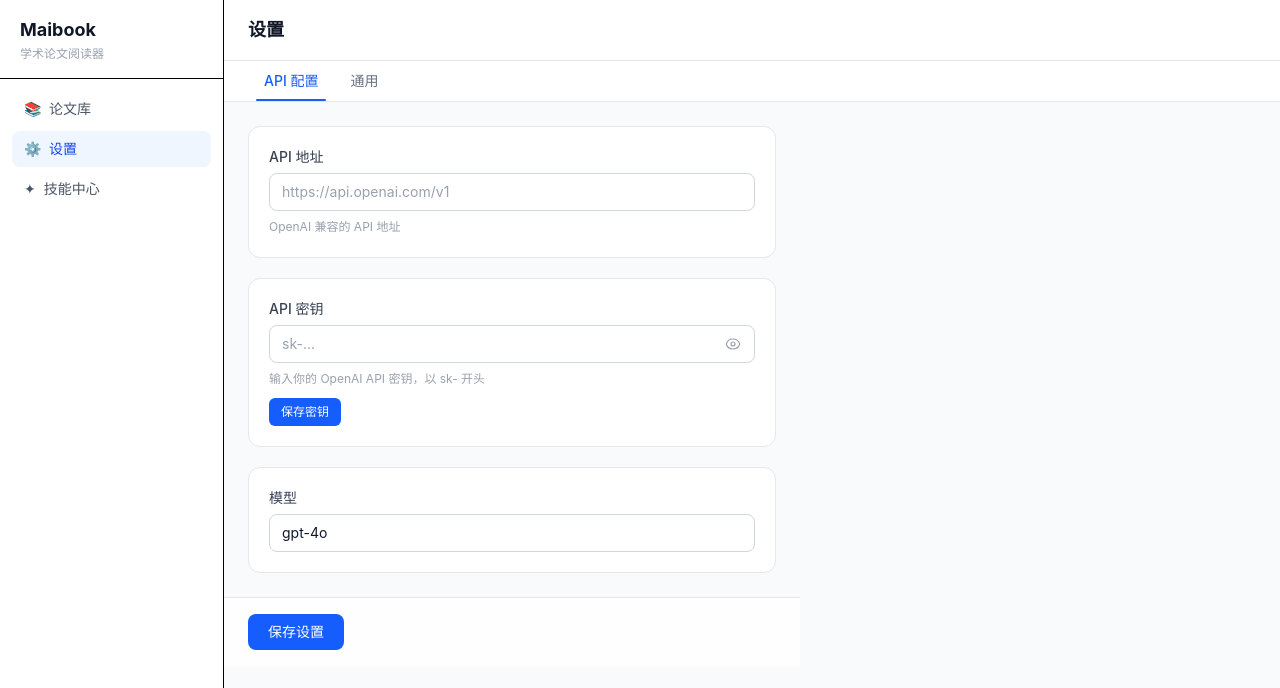
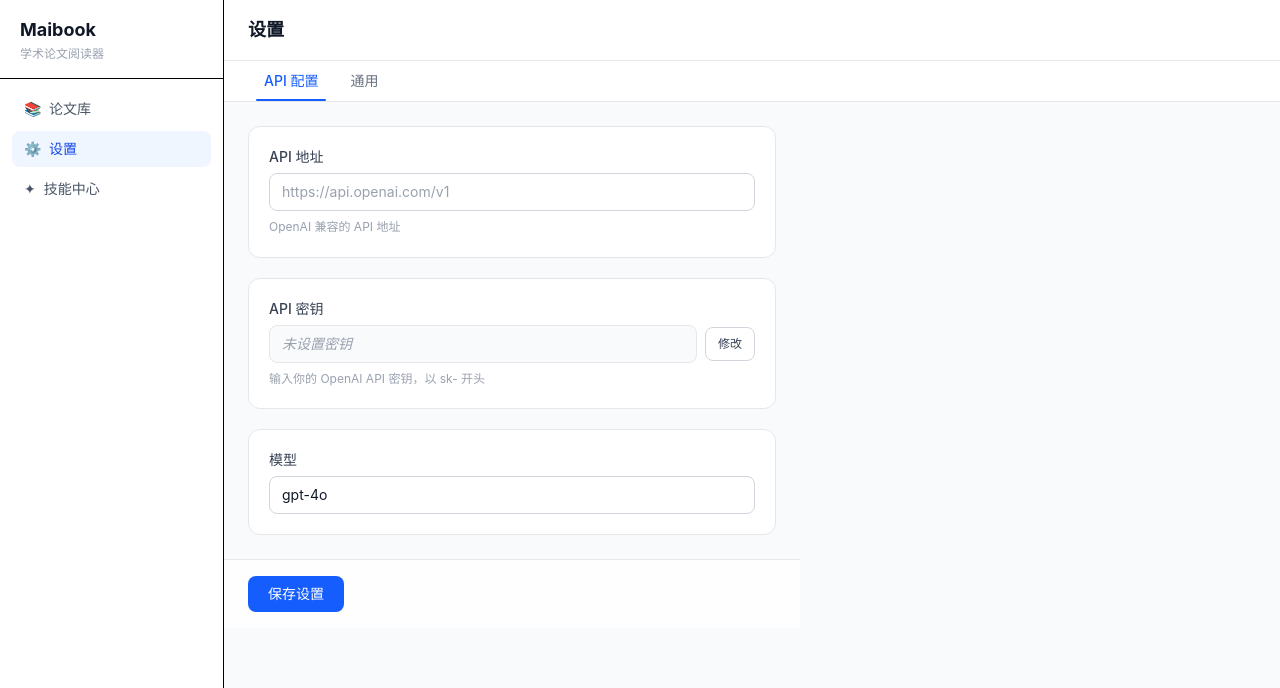
Before and after one commit to CptHowe/maibook, a React (Vite) app: page /settings in a window 1280 px wide. Shown: the top 688 px of the page. Built offline with nearby package versions, Linux system fonts and the light colour scheme.

Commit message:
feat: add read-only guard and dirty-state save for API key field

```diff
--- a/src/locales/en.json
+++ b/src/locales/en.json
@@ -68,7 +68,11 @@
     "hideKey": "Hide key",
     "saveApiKey": "Save Key",
     "savingApiKey": "Saving...",
-    "apiKeySaved": "Saved",
+   "apiKeySaved": "Saved",
+    "modifyKey": "Modify",
+    "editKey": "Edit Key",
+    "keySet": "Key is set",
+    "keyNotSet": "No key set",
     "model": "Model",
     "uiLanguage": "UI Language",
     "theme": "Theme",
--- a/src/locales/zh.json
+++ b/src/locales/zh.json
@@ -108,7 +108,11 @@
     "hideKey": "隐藏密钥",
     "saveApiKey": "保存密钥",
     "savingApiKey": "保存中...",
-    "apiKeySaved": "已保存",
+   "apiKeySaved": "已保存",
+    "modifyKey": "修改",
+    "editKey": "编辑密钥",
+    "keySet": "密钥已设置",
+    "keyNotSet": "未设置密钥",
     "model": "模型",
     "uiLanguage": "界面语言",
     "theme": "主题",
--- a/src/pages/SettingsPage.tsx
+++ b/src/pages/SettingsPage.tsx
@@ -1,4 +1,4 @@
-import { useEffect, useState } from "react";
+import { useEffect, useRef, useState } from "react";
 import { useTranslation } from "react-i18next";
 import { useSettingsStore } from "../stores/settingsStore";
 import { invoke } from "@tauri-apps/api/core";
@@ -118,43 +118,114 @@ function FieldSelect({ label, value, onChange, options, hint }: FieldSelectProps
 }
 
 
-/* ── API Key field with show/hide toggle and inline save ── */
+/* ── API Key field with read-only guard, show/hide toggle, dirty-state save ── */
 interface ApiKeyFieldProps {
   label: string;
   value: string;
   onChange: (v: string) => void;
   saving: boolean;
-  saved: boolean;
-  onSave: () => void;
+  onSave: () => Promise<void>;
   showLabel: string;
   hideLabel: string;
   saveLabel: string;
   savingLabel: string;
   savedLabel: string;
+  modifyLabel: string;
+  editLabel: string;
+  keySetLabel: string;
+  keyNotSetLabel: string;
+  cancelLabel: string;
   placeholder?: string;
   hint?: string;
 }
 
 function ApiKeyField({
-  label, value, onChange, saving, saved, onSave,
-  showLabel, hideLabel, saveLabel, savingLabel, savedLabel, placeholder, hint,
+  label, value, onChange, saving, onSave,
+  showLabel, hideLabel, saveLabel, savingLabel, savedLabel,
+  modifyLabel, editLabel, keySetLabel, keyNotSetLabel, cancelLabel,
+  placeholder, hint,
 }: ApiKeyFieldProps) {
+  const [isEditing, setIsEditing] = useState(false);
   const [show, setShow] = useState(false);
+  const [localSaved, setLocalSaved] = useState(false);
+  const lastSavedRef = useRef(value);
+  // Sync ref when external value changes (e.g. on settings load)
+  useEffect(() => { lastSavedRef.current = value; }, [value]);
+
+  const isDirty = value !== lastSavedRef.current;
+
+  // Auto-clear "saved" indicator
+  useEffect(() => {
+    if (localSaved) {
+      const t = setTimeout(() => setLocalSaved(false), 2000);
+      return () => clearTimeout(t);
+    }
+  }, [localSaved]);
+
+  const handleSave = async () => {
+    await onSave();
+    lastSavedRef.current = value;
+    setLocalSaved(true);
+    setIsEditing(false);
+  };
+
+  const handleCancel = () => {
+    onChange(lastSavedRef.current);
+    setLocalSaved(false);
+    setIsEditing(false);
+  };
+
+  const handleModify = () => {
+    setIsEditing(true);
+    setLocalSaved(false);
+  };
+
+  /* Build a masked representation, keeping last 4 chars visible */
+  const maskedValue = (() => {
+    if (!value) return "";
+    if (value.length <= 8) return "\u2022".repeat(value.length);
+    return "\u2022".repeat(value.length - 4) + value.slice(-4);
+  })();
 
   return (
     <div>
       <label className={labelCls}>{label}</label>
+
+      {!isEditing ? (
+        /* ── Read-only mode ── */
+        <div className="flex items-center gap-2">
+          {value ? (
+            <p className="flex-1 py-2 px-3 border rounded-lg text-sm font-mono bg-gray-50 dark:bg-gray-800/60 border-gray-200 dark:border-gray-700 text-gray-500 dark:text-gray-400 select-all">
+              {maskedValue}
+            </p>
+          ) : (
+            <p className="flex-1 py-2 px-3 border rounded-lg text-sm bg-gray-50 dark:bg-gray-800/60 border-gray-200 dark:border-gray-700 text-gray-400 dark:text-gray-500 italic">
+              {keyNotSetLabel}
+            </p>
+          )}
+          <button
+            type="button"
+            onClick={handleModify}
+            className="shrink-0 px-3 py-2 text-xs font-medium rounded-lg border border-gray-300 dark:border-gray-600 text-gray-700 dark:text-gray-300 bg-white dark:bg-gray-800 hover:bg-gray-50 dark:hover:bg-gray-700 transition-colors focus-visible:outline-none focus-visible:ring-2 focus-visible:ring-blue-500/40"
+            title={editLabel}
+          >
+            {modifyLabel}
+          </button>
+        </div>
+      ) : (
+        /* ── Edit mode ── */
+        <>
           <div className="relative">
             <input
               type={show ? "text" : "password"}
               value={value}
-          onChange={(e) => onChange(e.target.value)}
+              onChange={(e) => { onChange(e.target.value); setLocalSaved(false); }}
               placeholder={placeholder}
               className={inputCls + " pr-10"}
               spellCheck={false}
               autoComplete="off"
+              autoFocus
             />
-        {/* Show/hide toggle */}
             <button
               type="button"
               onClick={() => setShow(!show)}
@@ -163,12 +234,10 @@ function ApiKeyField({
               tabIndex={-1}
             >
               {show ? (
-            /* eye-off icon */
                 <svg className="w-4 h-4" fill="none" viewBox="0 0 24 24" stroke="currentColor" strokeWidth={1.8}>
                   <path strokeLinecap="round" strokeLinejoin="round" d="M13.875 18.825A10.05 10.05 0 0112 19c-4.478 0-8.268-2.943-9.543-7a9.97 9.97 0 011.563-3.029m5.858.908a3 3 0 114.243 4.243M9.878 9.878l4.242 4.242M9.88 9.88l-3.29-3.29m7.532 7.532l3.29 3.29M3 3l3.59 3.59m0 0A9.953 9.953 0 0112 5c4.478 0 8.268 2.943 9.543 7a10.025 10.025 0 01-4.132 5.411m0 0L21 21" />
                 </svg>
               ) : (
-            /* eye icon */
                 <svg className="w-4 h-4" fill="none" viewBox="0 0 24 24" stroke="currentColor" strokeWidth={1.8}>
                   <path strokeLinecap="round" strokeLinejoin="round" d="M2.036 12.322a1.012 1.012 0 010-.639C3.423 7.51 7.36 4.5 12 4.5c4.638 0 8.573 3.007 9.963 7.178.07.207.07.431 0 .639C20.577 16.49 16.64 19.5 12 19.5c-4.638 0-8.573-3.007-9.963-7.178z" />
                   <path strokeLinecap="round" strokeLinejoin="round" d="M15 12a3 3 0 11-6 0 3 3 0 016 0z" />
@@ -176,14 +245,19 @@ function ApiKeyField({
               )}
             </button>
           </div>
-      {hint && <p className={hintCls}>{hint}</p>}
-      {/* Inline save button */}
           <div className="flex items-center gap-2 mt-2.5">
             <button
               type="button"
-          onClick={onSave}
-          disabled={saving}
-          className="inline-flex items-center gap-1.5 px-3 py-1.5 text-xs font-medium rounded-md bg-blue-600 text-white hover:bg-blue-700 disabled:opacity-50 transition-colors duration-150 focus-visible:outline-none focus-visible:ring-2 focus-visible:ring-blue-500/40"
+              onClick={handleCancel}
+              className="px-3 py-1.5 text-xs font-medium rounded-md border border-gray-300 dark:border-gray-600 text-gray-700 dark:text-gray-300 bg-white dark:bg-gray-800 hover:bg-gray-50 dark:hover:bg-gray-700 transition-colors focus-visible:outline-none focus-visible:ring-2 focus-visible:ring-blue-500/40"
+            >
+              {cancelLabel}
+            </button>
+            <button
+              type="button"
+              onClick={handleSave}
+              disabled={!isDirty || saving}
+              className="inline-flex items-center gap-1.5 px-3 py-1.5 text-xs font-medium rounded-md bg-blue-600 text-white hover:bg-blue-700 disabled:opacity-50 disabled:cursor-not-allowed transition-colors focus-visible:outline-none focus-visible:ring-2 focus-visible:ring-blue-500/40"
             >
               {saving ? (
                 <>
@@ -193,18 +267,32 @@ function ApiKeyField({
                   </svg>
                   {savingLabel}
                 </>
-          ) : saved ? (
-            <>
+              ) : (
+                saveLabel
+              )}
+            </button>
+            {localSaved && (
+              <span className="inline-flex items-center gap-1 text-xs text-green-600 dark:text-green-400">
                 <svg className="h-3 w-3" fill="none" viewBox="0 0 24 24" stroke="currentColor" strokeWidth={2.5}>
                   <path strokeLinecap="round" strokeLinejoin="round" d="M5 13l4 4L19 7" />
                 </svg>
                 {savedLabel}
+              </span>
+            )}
+          </div>
         </>
-          ) : (
-            saveLabel
       )}
-        </button>
-      </div>
+
+      {/* Status hint below the field */}
+      {!isEditing && value && (
+        <p className={hintCls + " text-green-600 dark:text-green-400"}>{keySetLabel}</p>
+      )}
+      {!isEditing && !value && hint && (
+        <p className={hintCls}>{hint}</p>
+      )}
+      {isEditing && hint && (
+        <p className={hintCls}>{hint}</p>
+      )}
     </div>
   );
 }
@@ -223,7 +311,7 @@ export default function SettingsPage() {
   const [activeTab, setActiveTab] = useState<Tab>("api");
   const {
     apiKey, apiEndpoint, apiModel, language, theme, targetLang,
-    loading, saving, apiKeySaving, apiKeySaved,
+    loading, saving, apiKeySaving,
     setApiKey, setApiEndpoint, setApiModel, setLanguage, setTheme, setTargetLang,
     load, save: saveSettings, saveApiKey,
   } = useSettingsStore();
@@ -334,13 +422,17 @@ export default function SettingsPage() {
                     value={apiKey}
                     onChange={setApiKey}
                     saving={apiKeySaving}
-                    saved={apiKeySaved}
                     onSave={saveApiKey}
                     showLabel={t("settings.showKey")}
                     hideLabel={t("settings.hideKey")}
                     saveLabel={t("settings.saveApiKey")}
                     savingLabel={t("settings.savingApiKey")}
                     savedLabel={t("settings.apiKeySaved")}
+                    modifyLabel={t("settings.modifyKey")}
+                    editLabel={t("settings.editKey")}
+                    keySetLabel={t("settings.keySet")}
+                    keyNotSetLabel={t("settings.keyNotSet")}
+                    cancelLabel={t("common.cancel")}
                     placeholder="sk-..."
                     hint={t("settings.apiKeyHint")}
                   />
--- a/src/stores/settingsStore.ts
+++ b/src/stores/settingsStore.ts
@@ -21,7 +21,6 @@ interface SettingsState {
   loading: boolean;
   saving: boolean;
   apiKeySaving: boolean;
-  apiKeySaved: boolean;
   setApiKey: (v: string) => void;
   setApiEndpoint: (v: string) => void;
   setApiModel: (v: string) => void;
@@ -43,7 +42,6 @@ export const useSettingsStore = create<SettingsState>((set, get) => ({
   loading: false,
   saving: false,
   apiKeySaving: false,
-  apiKeySaved: false,
 
   setApiKey: (v) => set({ apiKey: v }),
   setApiEndpoint: (v) => set({ apiEndpoint: v }),
@@ -103,14 +101,9 @@ export const useSettingsStore = create<SettingsState>((set, get) => ({
   },
 
   saveApiKey: async () => {
-    set({ apiKeySaving: true, apiKeySaved: false });
+    set({ apiKeySaving: true });
     try {
       await invoke("update_setting", { key: "api_key", value: get().apiKey });
-      set({ apiKeySaved: true });
-      setTimeout(() => {
-        set({ apiKeySaved: false });
-      }, 2000);
-    } catch (_e) {
     } finally {
       set({ apiKeySaving: false });
     }
```
Lines whose indentation alone changed are shown as unchanged.
